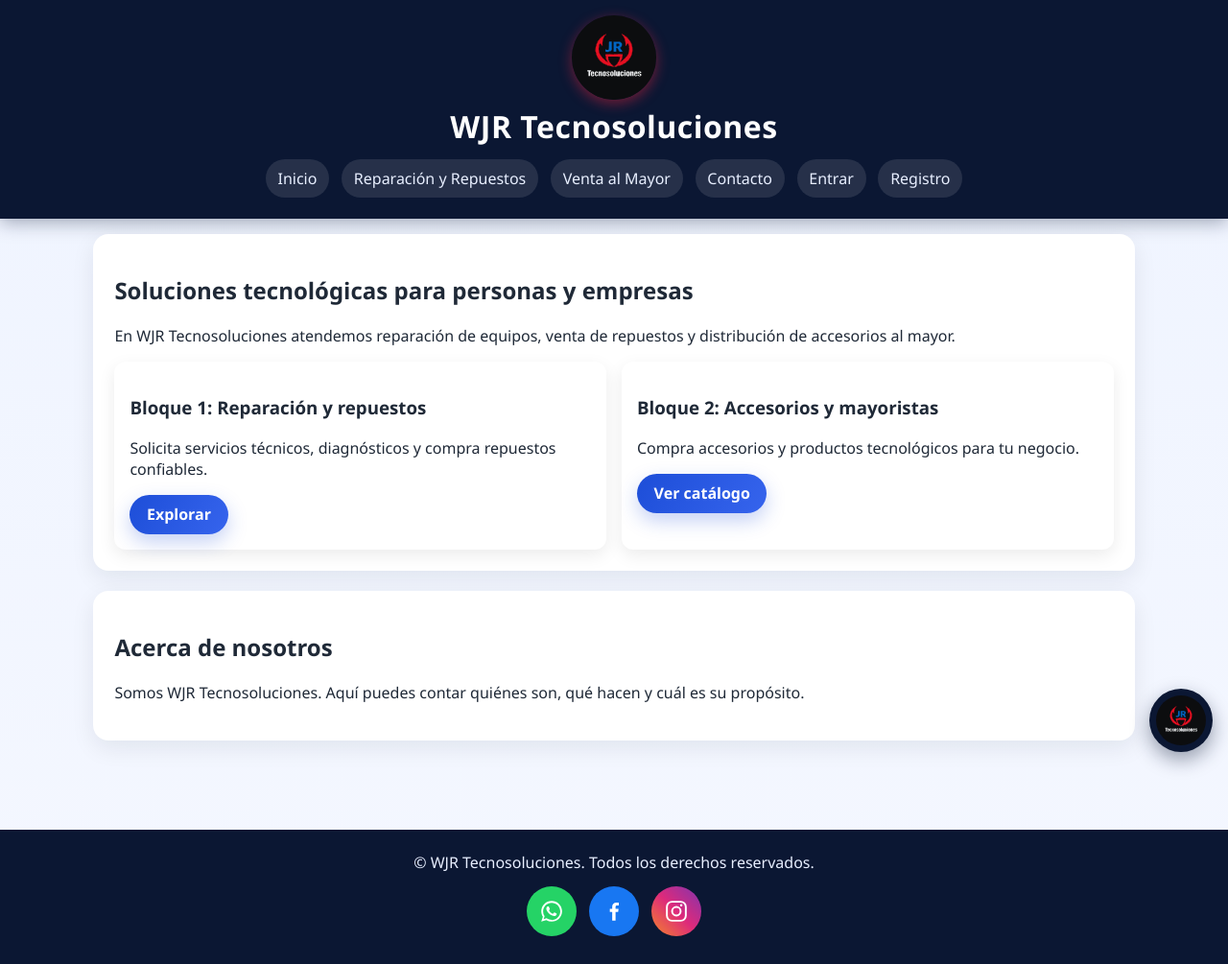
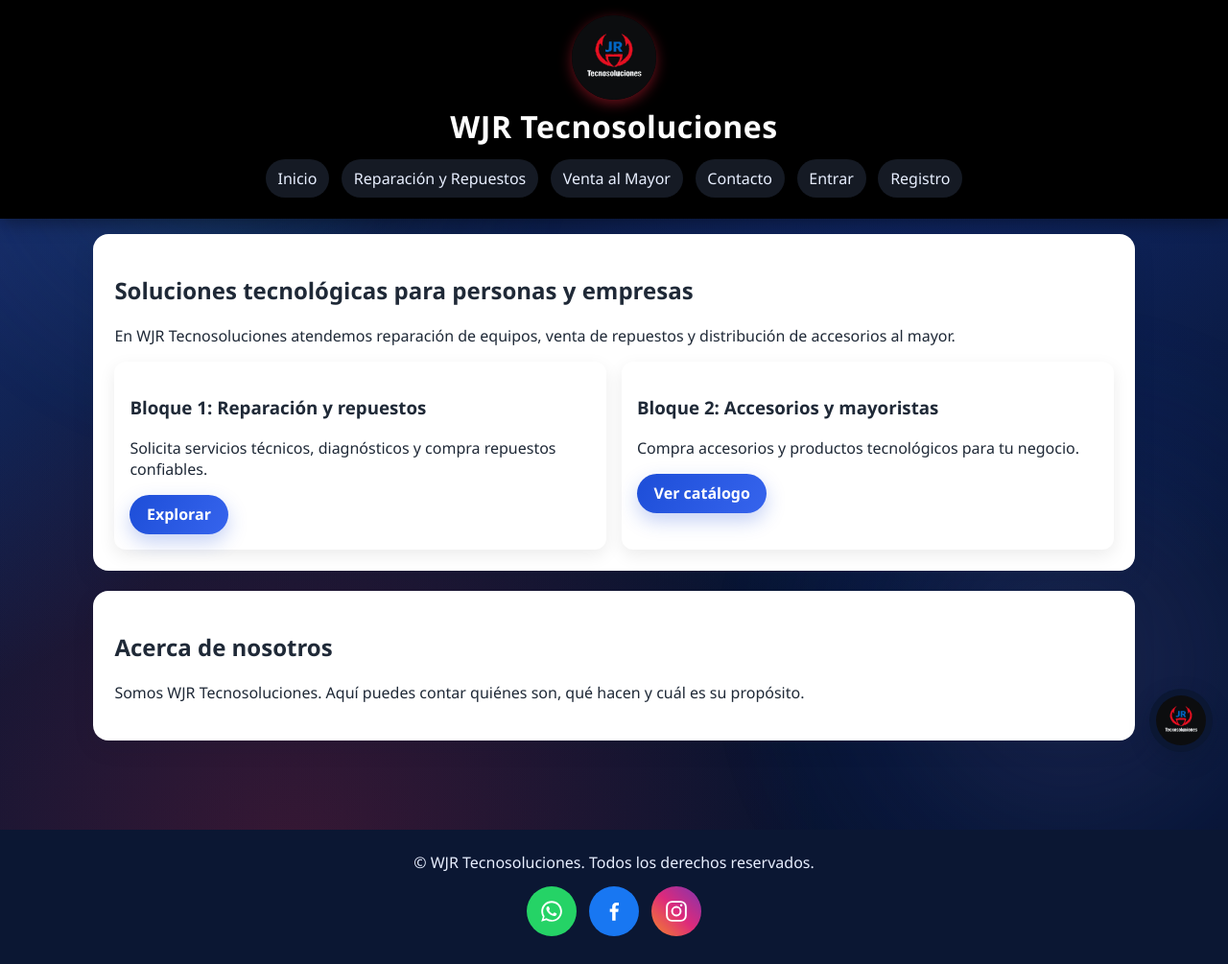
Before and after one commit to Dreamzxd/WJR-TECNO, a Flask app: page / in a window 1280 px wide. Shown: the whole page at 96% size. Run offline with Flask 3, Linux system fonts and the light colour scheme.

Commit message:
Mejora contraste de textos y añade animación nebulosa

```diff
--- a/static/styles.css
+++ b/static/styles.css
@@ -4,22 +4,63 @@
   --primary: #1d4ed8;
   --primary-dark: #163fae;
   --accent: #ef233c;
-  --text: #1f2937;
+  --text: #e8efff;
+  --surface-text: #1f2937;
 }
 
 * { box-sizing: border-box; }
 body {
   font-family: 'Segoe UI', Tahoma, Geneva, Verdana, sans-serif;
   margin: 0;
-  background: linear-gradient(180deg, #eff4ff 0%, var(--bg) 100%);
+  min-height: 100vh;
+  position: relative;
+  overflow-x: hidden;
+  background-color: #081126;
+  background-image:
+    radial-gradient(circle at 18% 22%, rgba(54, 100, 237, .55) 0%, rgba(8, 17, 38, 0) 38%),
+    radial-gradient(circle at 82% 14%, rgba(29, 78, 216, .45) 0%, rgba(8, 17, 38, 0) 36%),
+    radial-gradient(circle at 50% 78%, rgba(239, 35, 60, .2) 0%, rgba(8, 17, 38, 0) 34%),
+    linear-gradient(160deg, #050b19 0%, #0a1737 45%, #07112a 100%);
+  background-size: 160% 160%;
+  animation: neon-wave 16s ease-in-out infinite;
   color: var(--text);
 }
 
+
+
+body::before,
+body::after {
+  content: "";
+  position: fixed;
+  width: 56vw;
+  height: 56vw;
+  border-radius: 50%;
+  pointer-events: none;
+  filter: blur(22px);
+  opacity: .42;
+  z-index: -1;
+  animation: nebula-drift 24s ease-in-out infinite alternate;
+}
+
+body::before {
+  top: -18vw;
+  left: -12vw;
+  background: radial-gradient(circle, rgba(56, 189, 248, .45) 0%, rgba(59, 130, 246, .18) 40%, rgba(8, 17, 38, 0) 70%);
+}
+
+body::after {
+  right: -14vw;
+  bottom: -20vw;
+  background: radial-gradient(circle, rgba(129, 140, 248, .36) 0%, rgba(29, 78, 216, .18) 42%, rgba(8, 17, 38, 0) 72%);
+  animation-duration: 30s;
+  animation-delay: 1.2s;
+}
+
 .main-header {
-  background: #0b1733;
+  background: #000;
   color: white;
   padding: 1rem 1.2rem 1.4rem;
-  box-shadow: 0 4px 18px rgba(11, 23, 51, .35);
+  box-shadow: 0 4px 18px rgba(0, 0, 0, .4);
 }
 
 .brand-wrap {
@@ -37,28 +78,30 @@ nav { display: flex; justify-content: center; gap: .8rem; flex-wrap: wrap; }
 nav a {
   color: #e8efff;
   text-decoration: none;
-  background: rgba(255, 255, 255, .11);
+  background: rgba(148, 181, 255, .14);
   padding: .55rem .8rem;
   border-radius: 999px;
   transition: all .2s ease;
 }
-nav a:hover { background: rgba(255,255,255,.26); transform: translateY(-1px); }
+nav a:hover { background: rgba(148, 181, 255, .28); transform: translateY(-1px); }
 
 main { padding: 1rem 2rem 4.5rem; max-width: 1150px; margin: 0 auto; }
 .hero, .about-us, .social-box {
   background: var(--card);
+  color: var(--surface-text);
   padding: 1.4rem;
   border-radius: 16px;
   box-shadow: 0 8px 24px rgba(16, 24, 40, .08);
   margin-bottom: 1.3rem;
 }
 .cards { display: grid; grid-template-columns: repeat(auto-fit, minmax(260px, 1fr)); gap: 1rem; }
-.cards article, .product-card { background: white; border-radius: 12px; padding: 1rem; box-shadow: 0 6px 18px rgba(0,0,0,.08); }
+.cards article, .product-card { background: white; color: var(--surface-text); border-radius: 12px; padding: 1rem; box-shadow: 0 6px 18px rgba(0,0,0,.08); }
 .grid { display: grid; grid-template-columns: repeat(auto-fit, minmax(230px, 1fr)); gap: 1rem; }
 .form { display: grid; gap: .7rem; max-width: 700px; margin-bottom: 1.2rem; }
 .centered-page {
   max-width: 560px;
   margin: 0 auto;
+  color: var(--surface-text);
   background: var(--card);
   padding: 1.4rem;
   border-radius: 16px;
@@ -105,11 +148,11 @@ button.danger { background: linear-gradient(120deg, #d62828 0%, #b91c1c 100%); }
 .alert.info { background: #d9ebff; }
 .alert.danger { background: #ffdfe1; }
 
-table { width: 100%; border-collapse: collapse; background: white; border-radius: 10px; overflow: hidden; }
+table { width: 100%; border-collapse: collapse; background: white; color: var(--surface-text); border-radius: 10px; overflow: hidden; }
 th, td { border: 1px solid #e4e8ef; padding: .6rem; text-align: left; }
 .total { font-size: 1.2rem; font-weight: bold; margin-top: .7rem; }
-.user-row { display: flex; justify-content: space-between; gap: .7rem; background: white; margin-bottom: .5rem; padding: .6rem; border-radius: 8px; align-items: center; }
-.inline-form { background: #fff; padding: .6rem; border-radius: 10px; }
+.user-row { display: flex; justify-content: space-between; gap: .7rem; background: white; color: var(--surface-text); margin-bottom: .5rem; padding: .6rem; border-radius: 8px; align-items: center; }
+.inline-form { background: #fff; color: var(--surface-text); padding: .6rem; border-radius: 10px; }
 
 .product-image {
   width: 100%;
@@ -319,3 +362,9 @@ main.auth-main::before {
   0%, 100% { transform: translateY(0) scale(1); }
   50% { transform: translateY(-10px) scale(1.06); }
 }
+
+@keyframes nebula-drift {
+  0% { transform: translate3d(0, 0, 0) scale(1); }
+  50% { transform: translate3d(4vw, -3vh, 0) scale(1.08); }
+  100% { transform: translate3d(-5vw, 4vh, 0) scale(.98); }
+}
```
